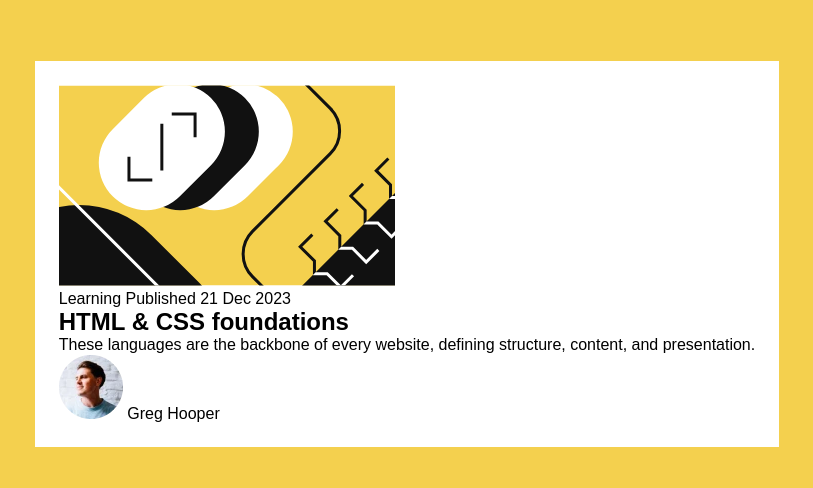
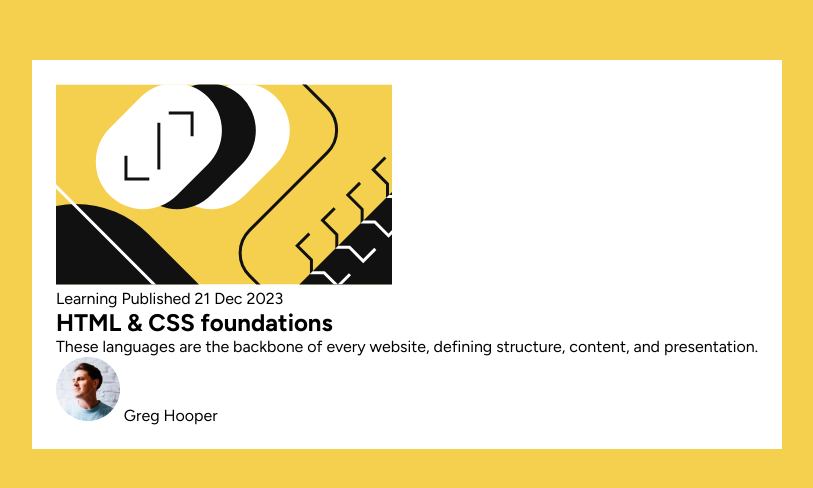
Before and after one commit to osman-beni/blog-preview-card, a plain HTML site: page index.html in a window 1280 px wide. Shown: the part 146-634 px from the top of the page, without its empty margins (233-1046 px from the left). Drawn offline with Linux system fonts and the light colour scheme.

Commit message:
Import font

```diff
--- a/css/style.css
+++ b/css/style.css
@@ -1,3 +1,5 @@
+@import url('https://fonts.googleapis.com/css2?family=Figtree:ital,wght@0,300..900;1,300..900&display=swap');
+
 @layer reset, theme, global, module;
 
 @layer reset {
```
